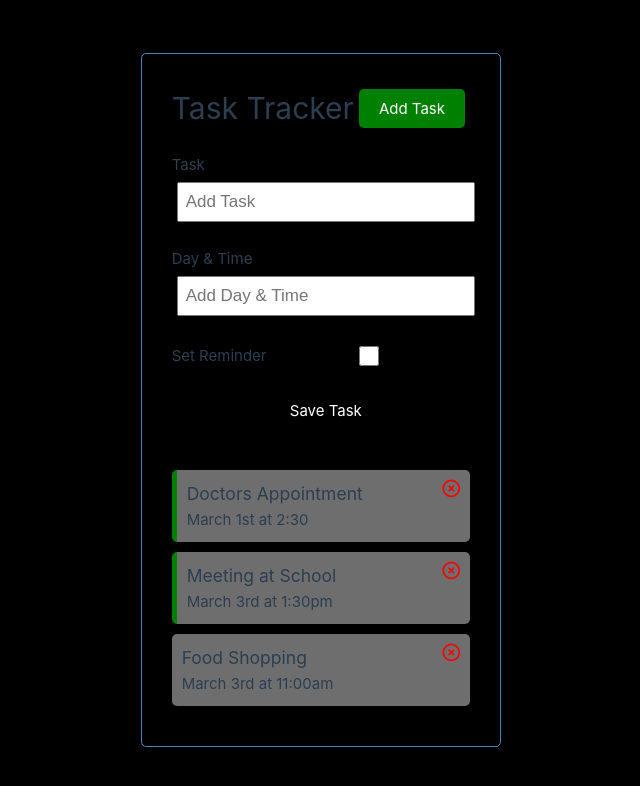
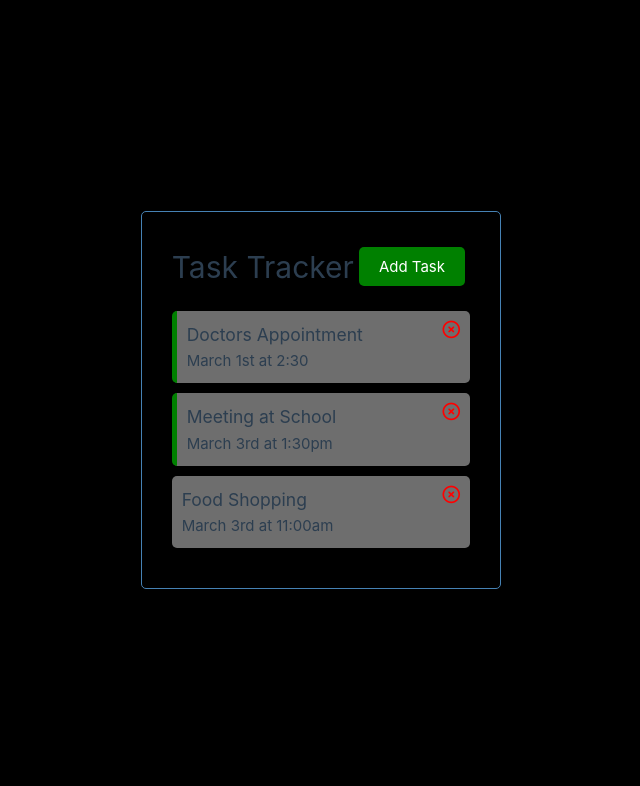
Before and after one commit to Notuc/Task-Tracker, a Vue app: page / in a window 1280 px wide. Shown: the top 786 px of the page, without its empty margins (139-779 px from the left). Built offline with nearby package versions, Linux system fonts and the light colour scheme.

Commit message:
button works with add task

```diff
--- a/src/App.vue
+++ b/src/App.vue
@@ -4,8 +4,11 @@
 
 <template>
   <div class="container">
-    <Header />
-    <AddTask @add-task="addTask"/>
+    <Header @toggle-add-task="toggleAddTask" :showAddtask="showAddTask"/>
+    <div v-if="showAddTask">
+      <AddTask @add-task="addTask"/>
+    </div>
+
     <Tasks
     @toggle-reminder="toggleReminder"
     @delete-task="deleteTask"
@@ -29,10 +32,15 @@
 
     data() {
       return{
-        tasks:[]
+        tasks:[],
+        showAddTask: false
       }
     },
     methods: {
+      toggleAddTask(){
+        this.showAddTask =!this.showAddTask
+
+      },
       addTask(task){
         this.tasks = [...this.tasks, task]
       },
--- a/src/components/Button.vue
+++ b/src/components/Button.vue
@@ -13,7 +13,7 @@
         },
         methods: {
             onClick () {
-                console.log('onClick')
+                this.$emit('toggle-add-task');
             }
     }
 }
--- a/src/components/Header.Vue
+++ b/src/components/Header.Vue
@@ -1,7 +1,10 @@
 <template>
     <header>
         <h1>Task Tracker</h1>
-        <Button text='Add Task' color="green"/>
+        <Button
+        @toggle-add-task="$emit('toggle-add-task')"
+        :text="showAddTask ? 'close' : 'Add Task' "
+        color="green"/>
 
     </header>
   </template>
@@ -12,7 +15,8 @@
   export default {
     name: 'Header',
     props: {
-      title: String
+      title: String,
+      showAddTask: Boolean
     },
     components: {
       Button
```
